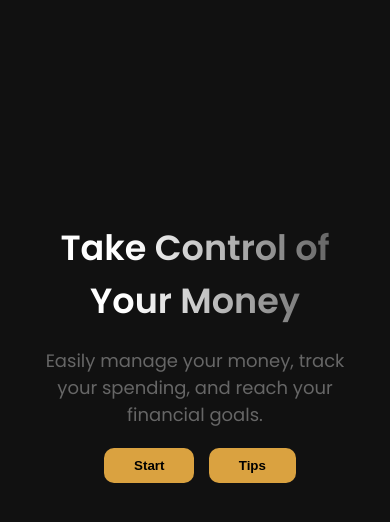
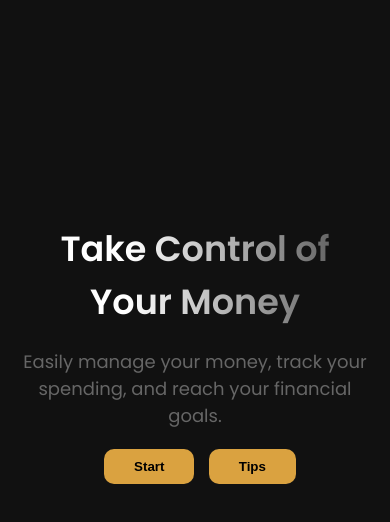
Before and after one commit to MUHAMMED-ASHIQUE-N/Expensive-Tracker, a plain HTML site: page index.html in a window 390 px wide. Shown: the part 120-642 px from the top of the page. Drawn offline with Linux system fonts and the light colour scheme.

Commit message:
Update style.css

```diff
--- a/style.css
+++ b/style.css
@@ -82,9 +82,14 @@
 }
 
 header {
+	display: flex;
+	flex-direction: column;
+	align-items: center;
+	justify-content: center;
 	text-align: center;
 	color: #f7f9fd;
 }
+
 
 header h1 {
 	margin: 5% 0 0 0;
@@ -379,6 +384,10 @@
 
 	}
 
+	.container-on {
+		width: min(90%, 70.5rem);
+		margin-inline: auto;
+	}
 	.head-text h1 {
 		font-size: 35px;
 	}
```
